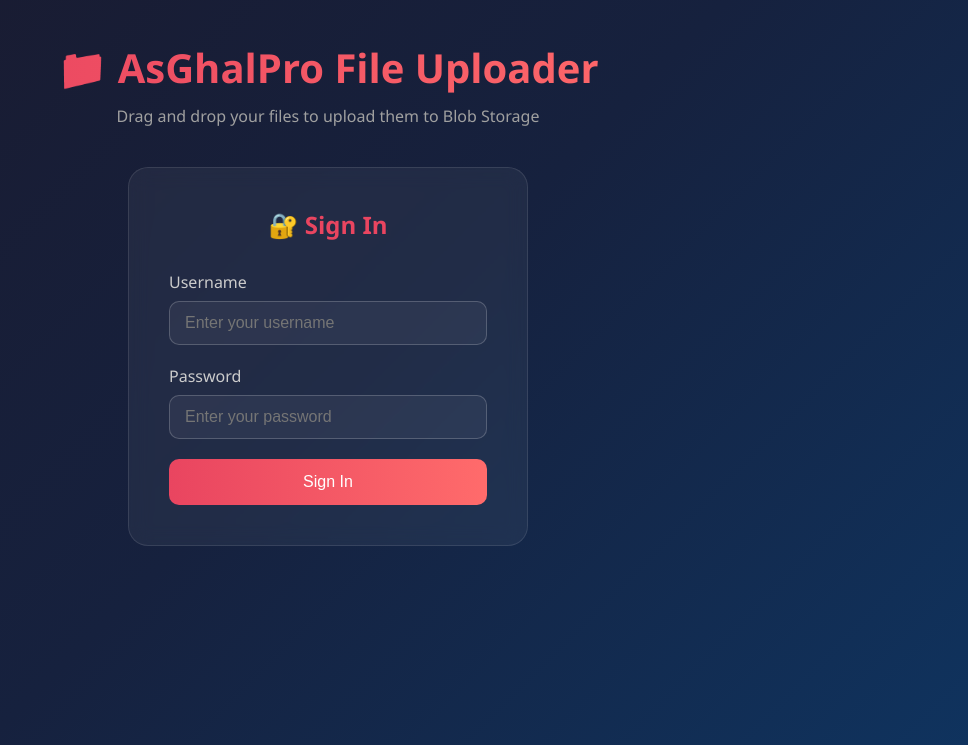
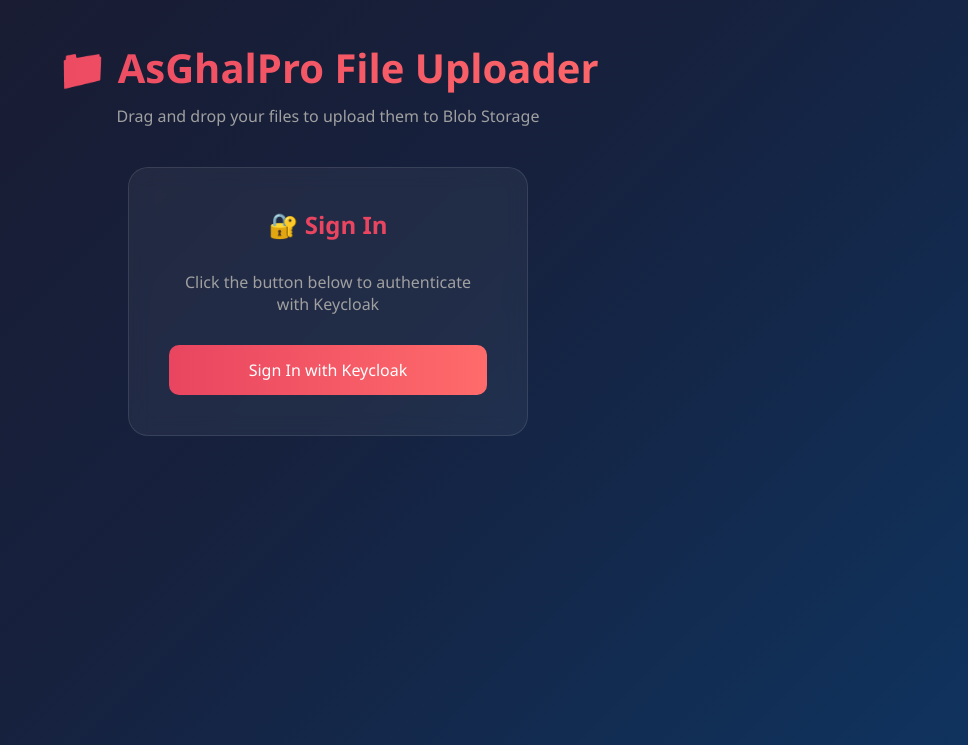
Before and after one commit to xavipuerto/assssgkal_videos, a Flask app: page / in a window 1280 px wide. Shown: the top 745 px of the page, without its empty margins (312-1280 px from the left). Run offline with Flask 3, Linux system fonts and the light colour scheme.

Commit message:
feat: switch to OAuth2 Authorization Code Flow
- Replace password-based login with Keycloak redirect
- Add /login route that redirects to Keycloak auth page
- Add /callback route to handle OAuth2 authorization code exchange
- Update /logout to redirect to Keycloak logout endpoint
- Remove login form, add 'Sign In with Keycloak' button
- Add APP_URL environment variable for redirect URI
- Update realm-export.json with post_logout_redirect_uris
- Disable directAccessGrantsEnabled (no longer needed)
- Session-based authentication instead of localStorage tokens

```diff
--- a/app/app.py
+++ b/app/app.py
@@ -1,6 +1,7 @@
 import os
 import configparser
 import logging
+import uuid
 from functools import wraps
 from flask import Flask, request, jsonify, render_template, session, redirect, url_for
 from flask_cors import CORS
@@ -9,7 +10,7 @@
 from keycloak import KeycloakOpenID
 from azure.storage.blob import BlobClient
 import requests
-from urllib.parse import quote
+from urllib.parse import quote, urlencode
 import magic
 
 # Configure logging for gunicorn
@@ -59,6 +60,10 @@
 KEYCLOAK_REALM = os.getenv('KEYCLOAK_REALM', config.get('keycloak', 'realm', fallback='asghalpro'))
 KEYCLOAK_CLIENT_ID = os.getenv('KEYCLOAK_CLIENT_ID', config.get('keycloak', 'client_id', fallback='file-uploader'))
 KEYCLOAK_CLIENT_SECRET = os.getenv('KEYCLOAK_CLIENT_SECRET', config.get('keycloak', 'client_secret', fallback='file-uploader-secret'))
+
+# Redirect URI for OAuth2 Authorization Code Flow
+APP_URL = os.getenv('APP_URL', 'http://localhost:5000')
+REDIRECT_URI = f"{APP_URL}/callback"
 
 # Azure Blob configuration (SAS Token)
 AZURE_BLOB_URL = os.getenv('AZURE_BLOB_URL', config.get('azure_blob', 'blob_url', fallback=''))
@@ -176,6 +181,28 @@
         return f(*args, **kwargs)
     return decorated
 
+def role_required(role_name):
+    """Decorator to require a specific Keycloak role"""
+    def decorator(f):
+        @wraps(f)
+        def decorated(*args, **kwargs):
+            # Get user roles from token info
+            user_info = getattr(request, 'user', {})
+
+            # Roles can be in realm_access.roles or resource_access.{client}.roles
+            realm_roles = user_info.get('realm_access', {}).get('roles', [])
+            client_roles = user_info.get('resource_access', {}).get(KEYCLOAK_CLIENT_ID, {}).get('roles', [])
+
+            all_roles = realm_roles + client_roles
+
+            if role_name not in all_roles:
+                app.logger.warning(f"User {user_info.get('username', 'unknown')} lacks role '{role_name}'. Has roles: {all_roles}")
+                return jsonify({'error': f'Access denied. Role \'{role_name}\' is required.'}), 403
+
+            return f(*args, **kwargs)
+        return decorated
+    return decorator
+
 def upload_to_blob(file, filename):
     """Upload file to Azure Blob Storage using SAS Token"""
     try:
@@ -222,66 +249,124 @@
     username = session.get('username', '')
     return render_template('index.html', logged_in=logged_in, username=username)
 
-@app.route('/login', methods=['POST'])
-@limiter.limit("5 per minute")  # Rate limit login attempts
+@app.route('/login')
 def login():
-    """Login endpoint - authenticates with Keycloak and returns JWT"""
-    global keycloak_openid
+    """Redirect to Keycloak login page (Authorization Code Flow)"""
+    # Generate state and nonce for security
+    state = str(uuid.uuid4())
+    nonce = str(uuid.uuid4())
+    session['oauth_state'] = state
+    session['oauth_nonce'] = nonce
 
-    data = request.get_json()
-    username = data.get('username')
-    password = data.get('password')
+    # Build Keycloak authorization URL
+    auth_url = f"{KEYCLOAK_SERVER_URL}/realms/{KEYCLOAK_REALM}/protocol/openid-connect/auth"
+    params = {
+        'client_id': KEYCLOAK_CLIENT_ID,
+        'redirect_uri': REDIRECT_URI,
+        'response_type': 'code',
+        'scope': 'openid profile email',
+        'state': state,
+        'nonce': nonce
+    }
 
-    if not username or not password:
-        return jsonify({'error': 'Username and password are required'}), 400
+    authorization_url = f"{auth_url}?{urlencode(params)}"
+    app.logger.info(f"Redirecting to Keycloak: {authorization_url}")
 
-    # Re-initialize Keycloak if needed
-    if keycloak_openid is None:
-        app.logger.warning("Keycloak client not initialized, attempting to initialize...")
-        init_keycloak()
+    return redirect(authorization_url)
 
-    if keycloak_openid is None:
-        app.logger.error("Failed to initialize Keycloak client")
-        return jsonify({'error': 'Authentication service unavailable'}), 503
+@app.route('/callback')
+def callback():
+    """OAuth2 callback - exchange authorization code for tokens"""
+    # Verify state
+    state = request.args.get('state')
+    if state != session.get('oauth_state'):
+        app.logger.error("Invalid OAuth state")
+        return redirect(url_for('index'))
+
+    # Check for errors
+    error = request.args.get('error')
+    if error:
+        app.logger.error(f"OAuth error: {error} - {request.args.get('error_description')}")
+        return redirect(url_for('index'))
+
+    # Get authorization code
+    code = request.args.get('code')
+    if not code:
+        app.logger.error("No authorization code received")
+        return redirect(url_for('index'))
 
     try:
-        # Get token from Keycloak
-        app.logger.info(f"Attempting login for user: {username}")
-        token = keycloak_openid.token(username, password)
+        # Exchange code for tokens
+        token_url = f"{KEYCLOAK_SERVER_URL}/realms/{KEYCLOAK_REALM}/protocol/openid-connect/token"
+        token_data = {
+            'grant_type': 'authorization_code',
+            'client_id': KEYCLOAK_CLIENT_ID,
+            'client_secret': KEYCLOAK_CLIENT_SECRET,
+            'code': code,
+            'redirect_uri': REDIRECT_URI
+        }
 
-        # Store in session
-        session['access_token'] = token['access_token']
-        session['refresh_token'] = token.get('refresh_token', '')
-        session['username'] = username
+        response = requests.post(token_url, data=token_data, verify=KEYCLOAK_VERIFY_SSL)
 
-        app.logger.info(f"Login successful for user: {username}")
-        return jsonify({
-            'success': True,
-            'message': 'Login successful',
-            'access_token': token['access_token'],
-            'expires_in': token.get('expires_in', 300)
-        })
+        if response.status_code != 200:
+            app.logger.error(f"Token exchange failed: {response.text}")
+            return redirect(url_for('index'))
+
+        tokens = response.json()
+
+        # Store tokens in session
+        session['access_token'] = tokens['access_token']
+        session['refresh_token'] = tokens.get('refresh_token', '')
+        session['id_token'] = tokens.get('id_token', '')
+
+        # Get user info
+        userinfo_url = f"{KEYCLOAK_SERVER_URL}/realms/{KEYCLOAK_REALM}/protocol/openid-connect/userinfo"
+        headers = {'Authorization': f"Bearer {tokens['access_token']}"}
+        userinfo_response = requests.get(userinfo_url, headers=headers, verify=KEYCLOAK_VERIFY_SSL)
+
+        if userinfo_response.status_code == 200:
+            userinfo = userinfo_response.json()
+            session['username'] = userinfo.get('preferred_username', userinfo.get('sub'))
+            session['email'] = userinfo.get('email', '')
+            session['name'] = userinfo.get('name', '')
+
+        app.logger.info(f"Login successful for user: {session.get('username')}")
+
+        # Clear OAuth state
+        session.pop('oauth_state', None)
+        session.pop('oauth_nonce', None)
+
+        return redirect(url_for('index'))
+
     except Exception as e:
-        app.logger.error(f"Login error for user {username}: {str(e)}")
-        return jsonify({'error': 'Invalid credentials'}), 401
+        app.logger.error(f"Callback error: {str(e)}")
+        return redirect(url_for('index'))
 
-@app.route('/logout', methods=['POST'])
+@app.route('/logout')
 def logout():
-    """Logout endpoint - clears session"""
-    try:
-        if 'refresh_token' in session:
-            keycloak_openid.logout(session['refresh_token'])
-    except:
-        pass
+    """Logout - clear session and redirect to Keycloak logout"""
+    id_token = session.get('id_token', '')
 
+    # Clear local session
     session.clear()
-    return jsonify({'success': True, 'message': 'Logged out successfully'})
+
+    # Redirect to Keycloak logout
+    if id_token:
+        logout_url = f"{KEYCLOAK_SERVER_URL}/realms/{KEYCLOAK_REALM}/protocol/openid-connect/logout"
+        params = {
+            'id_token_hint': id_token,
+            'post_logout_redirect_uri': APP_URL
+        }
+        return redirect(f"{logout_url}?{urlencode(params)}")
+
+    return redirect(url_for('index'))
 
 @app.route('/upload', methods=['POST'])
 @token_required
+@role_required('videosasghal')
 @limiter.limit("30 per minute")  # Rate limit uploads
 def upload_file():
-    """Upload file endpoint - requires valid JWT"""
+    """Upload file endpoint - requires valid JWT and 'videosasghal' role"""
     if 'file' not in request.files:
         return jsonify({'error': 'No file provided'}), 400
 
--- a/app/templates/index.html
+++ b/app/templates/index.html
@@ -301,17 +301,12 @@
         <!-- Login Form -->
         <div id="loginContainer" class="login-container">
             <h2>🔐 Sign In</h2>
-            <form id="loginForm">
-                <div class="form-group">
-                    <label for="username">Username</label>
-                    <input type="text" id="username" name="username" placeholder="Enter your username" required>
-                </div>
-                <div class="form-group">
-                    <label for="password">Password</label>
-                    <input type="password" id="password" name="password" placeholder="Enter your password" required>
-                </div>
-                <button type="submit" class="btn btn-primary">Sign In</button>
-            </form>
+            <p style="text-align: center; color: #a0a0a0; margin-bottom: 30px;">
+                Click the button below to authenticate with Keycloak
+            </p>
+            <a href="/login" class="btn btn-primary" style="display: block; text-align: center; text-decoration: none;">
+                Sign In with Keycloak
+            </a>
         </div>
 
         <!-- Upload Container -->
@@ -320,7 +315,7 @@
                 <div>
                     👤 Logged in as: <span id="usernameDisplay"></span>
                 </div>
-                <button id="logoutBtn" class="btn btn-logout">Sign Out</button>
+                <a href="/logout" class="btn btn-logout" style="text-decoration: none;">Sign Out</a>
             </div>
 
             <div id="dropZone" class="drop-zone">
@@ -337,16 +332,11 @@
     <script>
         const loginContainer = document.getElementById('loginContainer');
         const uploadContainer = document.getElementById('uploadContainer');
-        const loginForm = document.getElementById('loginForm');
         const dropZone = document.getElementById('dropZone');
         const fileInput = document.getElementById('fileInput');
         const fileList = document.getElementById('fileList');
-        const logoutBtn = document.getElementById('logoutBtn');
         const usernameDisplay = document.getElementById('usernameDisplay');
         const messageDiv = document.getElementById('message');
-
-        let accessToken = localStorage.getItem('access_token');
-        let username = localStorage.getItem('username');
 
         // Check authentication on load
         checkAuth();
@@ -379,68 +369,13 @@
         function showLoginInterface() {
             loginContainer.style.display = 'block';
             uploadContainer.classList.remove('active');
-            localStorage.removeItem('access_token');
-            localStorage.removeItem('username');
         }
 
         function showUploadInterface(user) {
             loginContainer.style.display = 'none';
             uploadContainer.classList.add('active');
             usernameDisplay.textContent = user;
-            username = user;
         }
-
-        // Login form submission
-        loginForm.addEventListener('submit', async (e) => {
-            e.preventDefault();
-
-            const formData = {
-                username: document.getElementById('username').value,
-                password: document.getElementById('password').value
-            };
-
-            try {
-                const response = await fetch('/login', {
-                    method: 'POST',
-                    headers: {
-                        'Content-Type': 'application/json'
-                    },
-                    body: JSON.stringify(formData),
-                    credentials: 'include'
-                });
-
-                const data = await response.json();
-
-                if (response.ok && data.success) {
-                    accessToken = data.access_token;
-                    localStorage.setItem('access_token', accessToken);
-                    localStorage.setItem('username', formData.username);
-                    showMessage('Login successful!', 'success');
-                    showUploadInterface(formData.username);
-                } else {
-                    showMessage(data.error || 'Login failed', 'error');
-                }
-            } catch (error) {
-                showMessage('Connection error. Is the server running?', 'error');
-            }
-        });
-
-        // Logout
-        logoutBtn.addEventListener('click', async () => {
-            try {
-                await fetch('/logout', {
-                    method: 'POST',
-                    credentials: 'include'
-                });
-            } catch (error) {
-                console.error('Logout error:', error);
-            }
-
-            accessToken = null;
-            showLoginInterface();
-            fileList.innerHTML = '';
-            showMessage('Logged out successfully', 'success');
-        });
 
         // Drop zone events
         dropZone.addEventListener('click', () => fileInput.click());
@@ -525,11 +460,9 @@
                 const formData = new FormData();
                 formData.append('file', file);
 
+                // Use session-based auth (credentials: include)
                 const response = await fetch('/upload', {
                     method: 'POST',
-                    headers: {
-                        'Authorization': `Bearer ${accessToken}`
-                    },
                     body: formData,
                     credentials: 'include'
                 });
@@ -548,15 +481,6 @@
 
                     if (response.status === 401) {
                         showMessage('Session expired. Please sign in again.', 'error');
-                        showLoginInterface();
-                    }
-                }
-            } catch (error) {
-                clearInterval(progressInterval);
-                statusDiv.className = 'file-status status-error';
-                statusDiv.textContent = 'Connection error';
-            }
-        }
-    </script>
-</body>
-</html>
+                        setTimeout(() => { window.location.href = '/login'; }, 2000);
+                    } else if (response.status === 403) {
+                        showMessage('Access denied. You need the videosasghal role.', 'error');
--- a/docker-compose.yml
+++ b/docker-compose.yml
@@ -23,6 +23,8 @@
       # Security settings
       KEYCLOAK_VERIFY_SSL: ${KEYCLOAK_VERIFY_SSL:-false}
       SECRET_KEY: ${SECRET_KEY:-}
+      # App URL for OAuth2 redirect
+      APP_URL: ${APP_URL:-http://localhost:5000}
     volumes:
       - ./config.ini:/app/config.ini:ro
     ports:
```
Also changed, not shown: keycloak/realm-export.json (+25 -16 lines), 1 other file.
